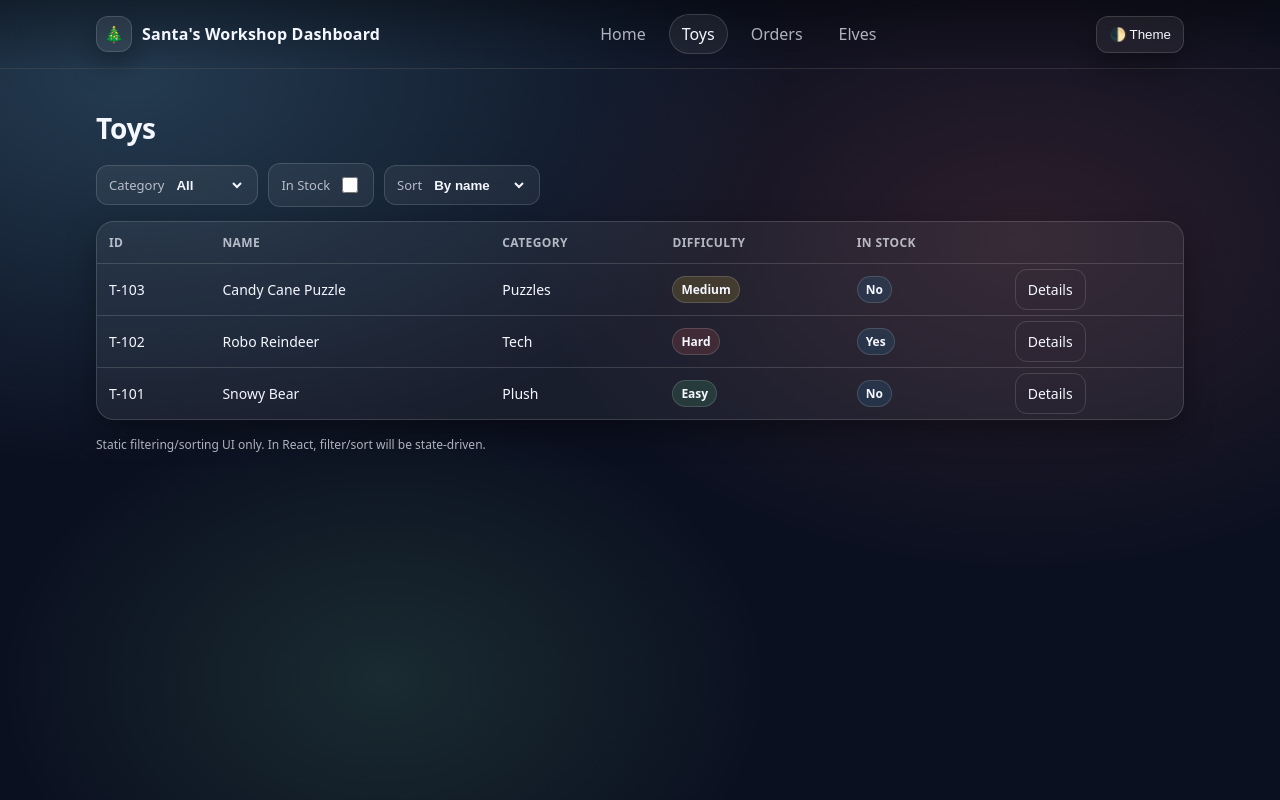
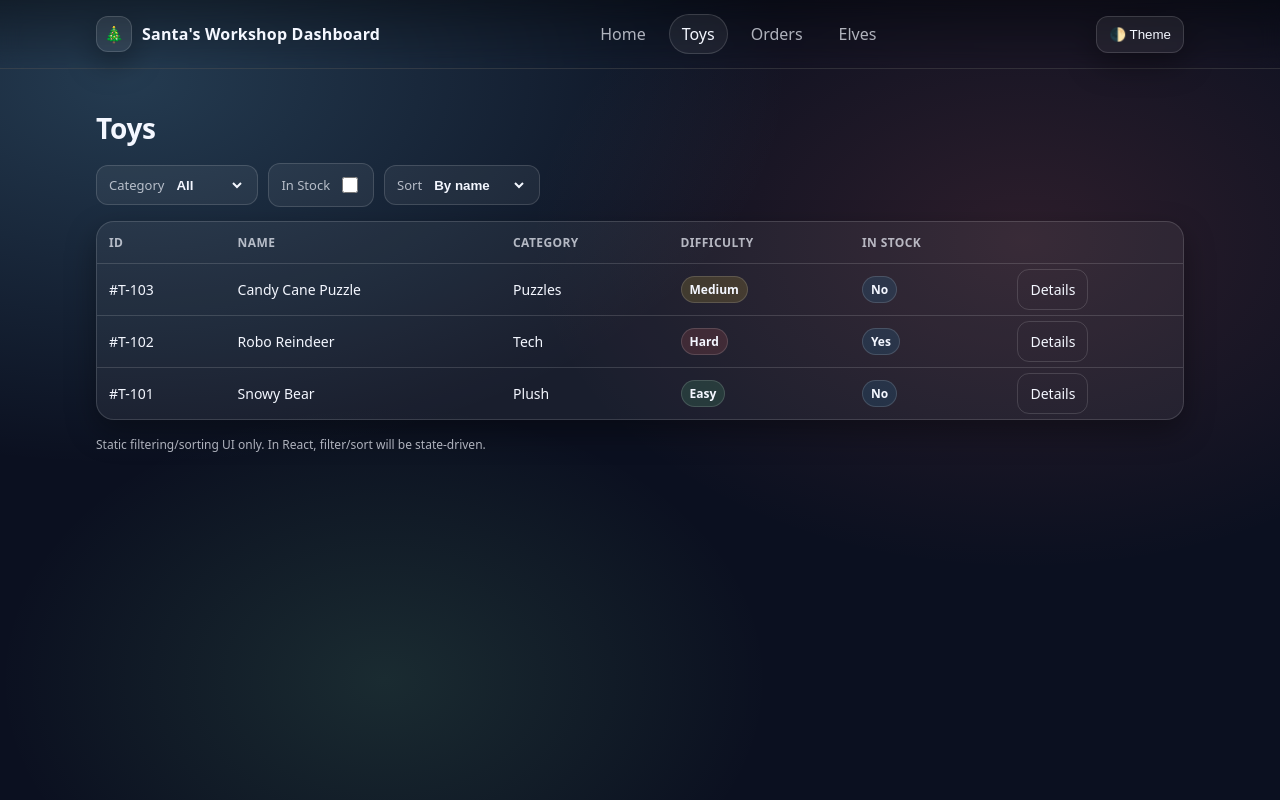
Before and after one commit to danyangelova/react-santa-dashboard, a React (Vite) app: page /toys in a window 1280 px wide. Built offline with nearby package versions, Linux system fonts and the light colour scheme; data requests are answered from the project's data file.

Commit message:
update ID label format

```diff
--- a/src/pages/ToyDetailsPage.jsx
+++ b/src/pages/ToyDetailsPage.jsx
@@ -81,7 +81,7 @@ export default function ToyDetailsPage() {
             <div className="meta">
                <div className="row">
                   <span>ID</span>
-                  <strong>{toy.id}</strong>
+                  <strong>#{toy.id}</strong>
                </div>
                <div className="row">
                   <span>Category</span>
--- a/src/pages/ToysPage.jsx
+++ b/src/pages/ToysPage.jsx
@@ -98,7 +98,7 @@ export default function ToysPage() {
                <tbody>
                   {visibleToys.map((toy) => (
                      <tr key={toy.id}>
-                        <td>{toy.id}</td>
+                        <td>#{toy.id}</td>
                         <td>{toy.name}</td>
                         <td>{toy.category}</td>
                         <td>
```
